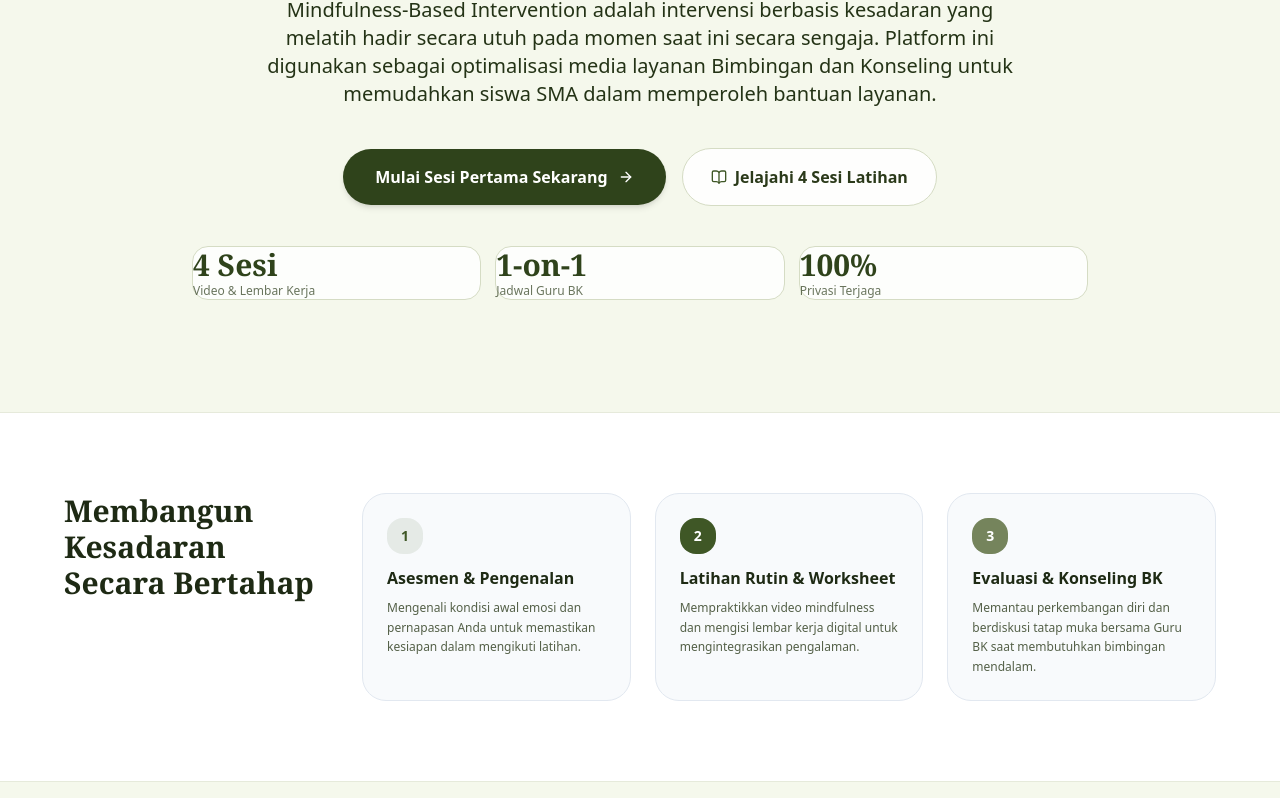
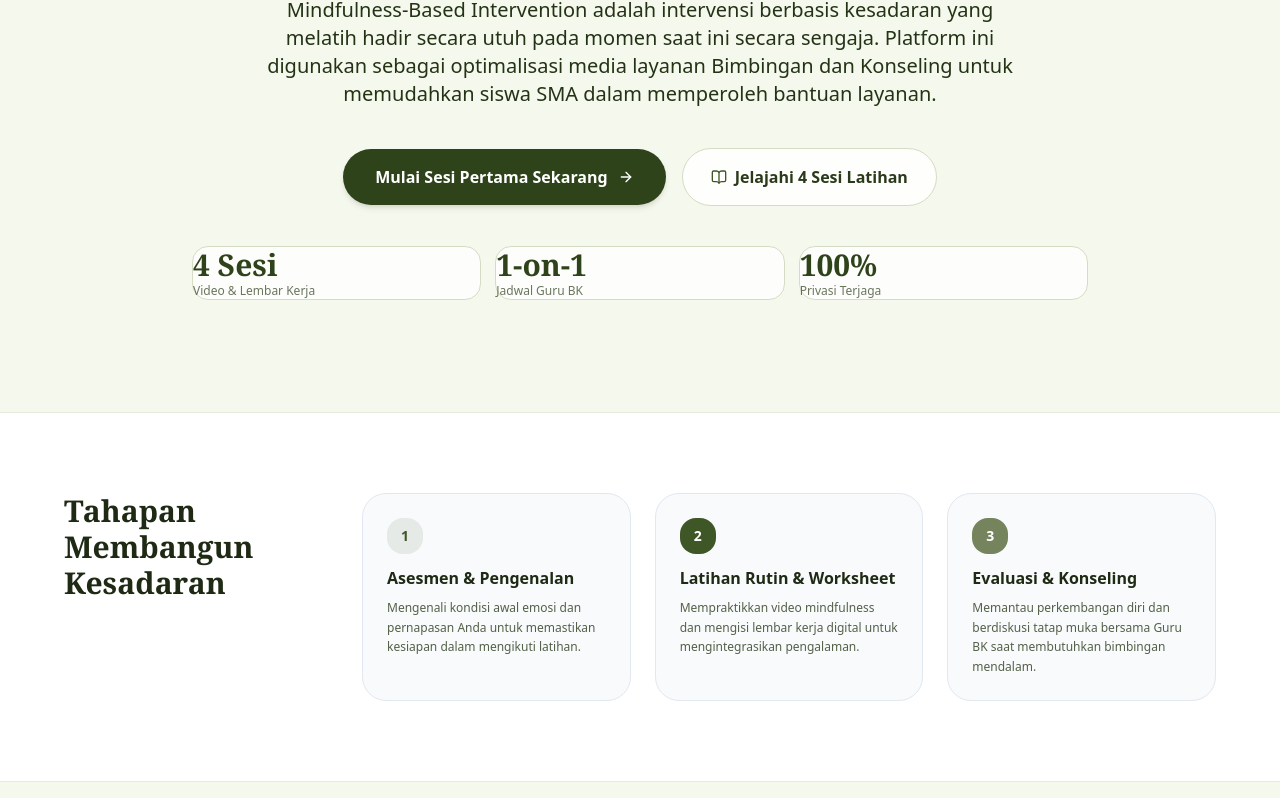
Before and after one commit to kamaludin192/mindfulness.apps, a Next.js app: page / in a window 1280 px wide. Shown: the part 371-1169 px from the top of the page. Built offline with nearby package versions, Linux system fonts and the light colour scheme.

Commit message:
style(landing): update headings to Tahapan Membangun Kesadaran and Evaluasi & Konseling

```diff
--- a/src/app/page.tsx
+++ b/src/app/page.tsx
@@ -84,7 +84,7 @@ export default function HomePage() {
             <div className="grid md:grid-cols-4 gap-10 items-start">
               <div className="md:col-span-1 space-y-3">
                 <h2 className="text-2xl md:text-3xl font-bold font-serif leading-snug text-[#1e2a14]">
-                  Membangun Kesadaran Secara Bertahap
+                  Tahapan Membangun Kesadaran
                 </h2>
               </div>
 
@@ -116,7 +116,7 @@ export default function HomePage() {
                   <div className="w-9 h-9 rounded-2xl bg-[#75845c] text-white flex items-center justify-center font-bold mb-3 text-sm shadow-xs">
                     3
                   </div>
-                  <h3 className="font-bold text-base text-[#1e2a14]">Evaluasi & Konseling BK</h3>
+                  <h3 className="font-bold text-base text-[#1e2a14]">Evaluasi & Konseling</h3>
                   <p className="text-xs text-[#2b3a1a]/80 leading-relaxed">
                     Memantau perkembangan diri dan berdiskusi tatap muka bersama Guru BK saat membutuhkan bimbingan mendalam.
                   </p>
```
